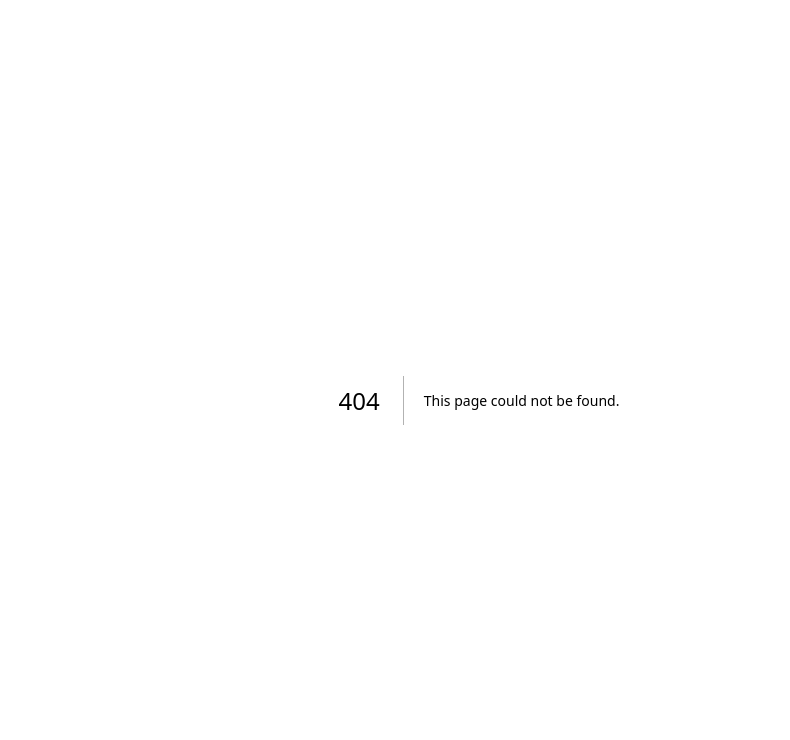
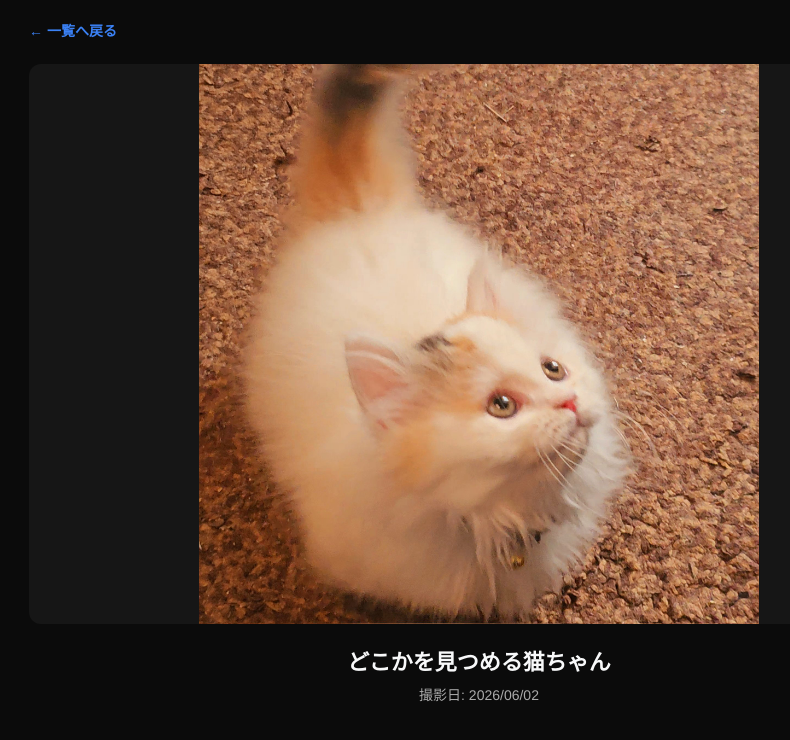
Before and after one commit to fugaksam/my-photo-gallery, a Next.js app: page /photos/1 in a window 1280 px wide. Before the commit this address had no page. Shown: the top 740 px of the page, without its empty margins (161-951 px from the left). Built offline with nearby package versions, Linux system fonts and the light colour scheme.

Commit message:
画像詳細をモーダルから /photos/[id] への画面遷移に変更

```diff
--- a/src/app/layout.tsx
+++ b/src/app/layout.tsx
@@ -1,5 +1,6 @@
 import type { Metadata } from "next";
 import { Geist, Geist_Mono } from "next/font/google";
+import { PhotosProvider } from "@/context/PhotosContext";
 import "./globals.css";
 
 const geistSans = Geist({
@@ -24,7 +25,9 @@ export default function RootLayout({
 }>) {
   return (
     <html lang="ja" className={`${geistSans.variable} ${geistMono.variable}`}>
-      <body>{children}</body>
+      <body>
+        <PhotosProvider>{children}</PhotosProvider>
+      </body>
     </html>
   );
 }
--- /dev/null
+++ b/src/app/photos/[id]/page.tsx
@@ -0,0 +1,58 @@
+"use client";
+
+import Link from "next/link";
+import { useParams } from "next/navigation";
+import styled from "styled-components";
+import { PhotoDetail } from "@/components/photos/PhotoDetail";
+import { usePhotos } from "@/context/PhotosContext";
+
+export default function PhotoDetailPage() {
+  const params = useParams();
+  const { images } = usePhotos();
+  const id = Number(params.id);
+  const photo = images.find((img) => img.id === id);
+
+  return (
+    <PageContainer>
+      {photo ? (
+        <PhotoDetail photo={photo} />
+      ) : (
+        <NotFound>
+          <Message>画像が見つかりませんでした</Message>
+          <BackLink href="/">← 一覧へ戻る</BackLink>
+        </NotFound>
+      )}
+    </PageContainer>
+  );
+}
+
+const PageContainer = styled.div`
+  background-color: #0b0b0b;
+  color: #f8f9fa;
+  min-height: 100vh;
+  padding: 20px;
+  font-family: "Helvetica Neue", Arial, sans-serif;
+`;
+
+const NotFound = styled.div`
+  max-width: 900px;
+  margin: 80px auto 0;
+  text-align: center;
+`;
+
+const Message = styled.p`
+  font-size: 18px;
+  margin-bottom: 24px;
+  color: #aaa;
+`;
+
+const BackLink = styled(Link)`
+  color: #3b82f6;
+  text-decoration: none;
+  font-size: 14px;
+  font-weight: bold;
+
+  &:hover {
+    opacity: 0.8;
+  }
+`;
--- a/src/components/gallery/GalleryGrid.tsx
+++ b/src/components/gallery/GalleryGrid.tsx
@@ -6,14 +6,13 @@ import { PhotoCard } from "@/components/gallery/PhotoCard";
 
 interface GalleryGridProps {
   images: Photo[];
-  onPhotoClick: (photo: Photo) => void;
 }
 
-export function GalleryGrid({ images, onPhotoClick }: GalleryGridProps) {
+export function GalleryGrid({ images }: GalleryGridProps) {
   return (
     <Grid>
       {images.map((img) => (
-        <PhotoCard key={img.id} photo={img} onClick={() => onPhotoClick(img)} />
+        <PhotoCard key={img.id} photo={img} />
       ))}
     </Grid>
   );
--- /dev/null
+++ b/src/components/photos/PhotoDetail.tsx
@@ -0,0 +1,76 @@
+"use client";
+
+import Link from "next/link";
+import styled from "styled-components";
+import type { Photo } from "@/types/photo";
+
+interface PhotoDetailProps {
+  photo: Photo;
+}
+
+export function PhotoDetail({ photo }: PhotoDetailProps) {
+  return (
+    <Container>
+      <BackLink href="/">← 一覧へ戻る</BackLink>
+      <ImageWrapper>
+        <DetailImage src={photo.src} alt={photo.title} />
+      </ImageWrapper>
+      <Info>
+        <Title>{photo.title}</Title>
+        <DateText>撮影日: {photo.date}</DateText>
+      </Info>
+    </Container>
+  );
+}
+
+const Container = styled.div`
+  max-width: 900px;
+  margin: 0 auto;
+`;
+
+const BackLink = styled(Link)`
+  display: inline-block;
+  color: #3b82f6;
+  text-decoration: none;
+  font-size: 14px;
+  margin-bottom: 24px;
+  font-weight: bold;
+
+  &:hover {
+    opacity: 0.8;
+  }
+`;
+
+const ImageWrapper = styled.div`
+  width: 100%;
+  background-color: #161616;
+  border-radius: 12px;
+  overflow: hidden;
+  display: flex;
+  justify-content: center;
+  align-items: center;
+`;
+
+const DetailImage = styled.img`
+  max-width: 100%;
+  max-height: 70vh;
+  object-fit: contain;
+  display: block;
+`;
+
+const Info = styled.div`
+  margin-top: 20px;
+  text-align: center;
+`;
+
+const Title = styled.h1`
+  margin: 0 0 8px 0;
+  font-size: 22px;
+  font-weight: bold;
+`;
+
+const DateText = styled.p`
+  margin: 0;
+  font-size: 14px;
+  color: #aaa;
+`;
--- /dev/null
+++ b/src/context/PhotosContext.tsx
@@ -0,0 +1,34 @@
+"use client";
+
+import { createContext, useContext, useState, type ReactNode } from "react";
+import { initialPhotos } from "@/data/initialPhotos";
+import type { Photo } from "@/types/photo";
+
+interface PhotosContextValue {
+  images: Photo[];
+  addPhoto: (photo: Photo) => void;
+}
+
+const PhotosContext = createContext<PhotosContextValue | null>(null);
+
+export function PhotosProvider({ children }: { children: ReactNode }) {
+  const [images, setImages] = useState<Photo[]>(initialPhotos);
+
+  const addPhoto = (photo: Photo) => {
+    setImages((prev) => [...prev, photo]);
+  };
+
+  return (
+    <PhotosContext.Provider value={{ images, addPhoto }}>
+      {children}
+    </PhotosContext.Provider>
+  );
+}
+
+export function usePhotos() {
+  const context = useContext(PhotosContext);
+  if (!context) {
+    throw new Error("usePhotos は PhotosProvider 内で使用してください");
+  }
+  return context;
+}
```
Also changed, not shown: src/app/page.tsx (+4 -10 lines), src/components/gallery/PhotoCard.tsx (+7 -4 lines), src/components/modals/PhotoViewModal.tsx (deleted, +0 -46 lines), 1 other file (tests, documents, lock files or other folders).
